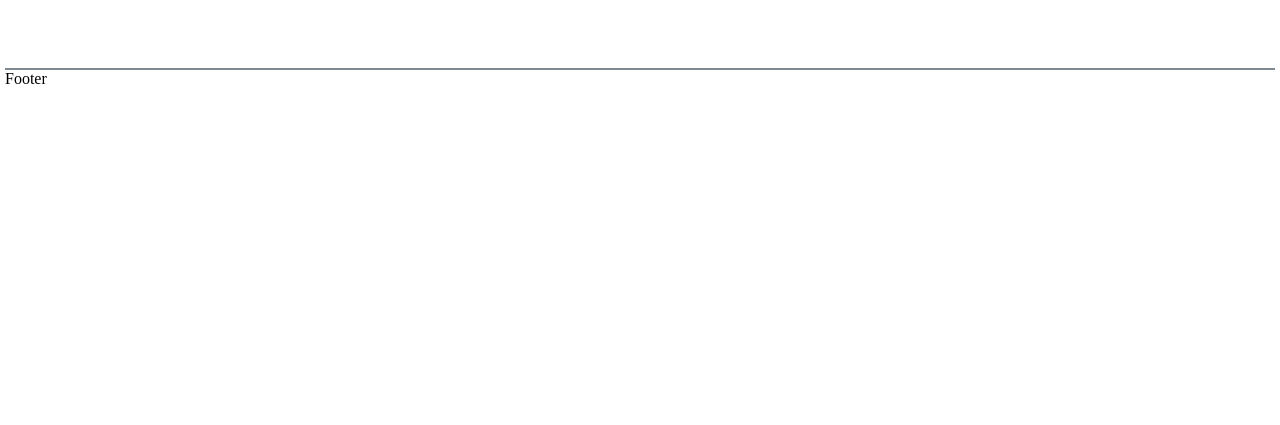
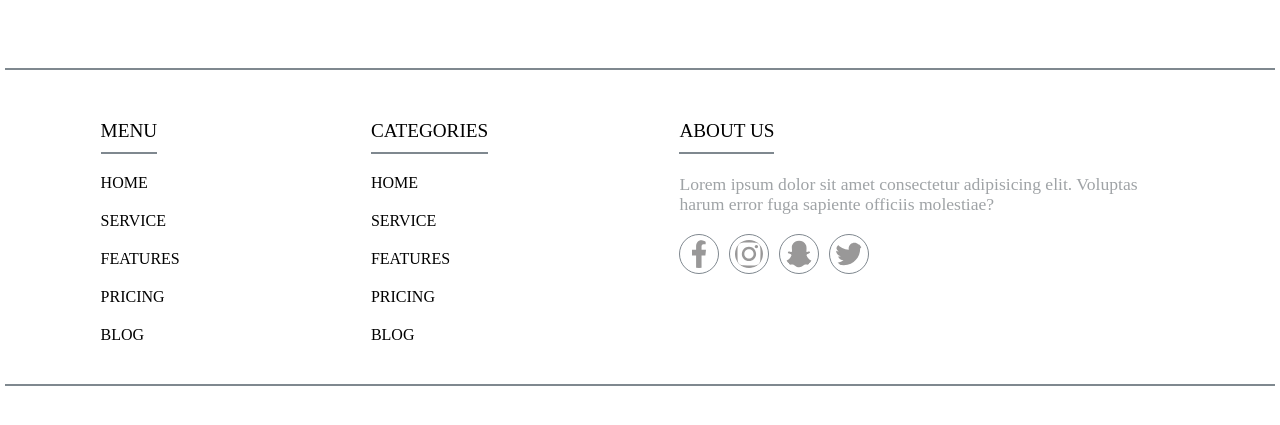
Before and after one commit to Kapilrohilla/Blog-frontend, a React (Vite) app: page / in a window 1280 px wide. Shown: the part 4832-5257 px from the top of the page. Before the commit the page ends 4925 px from the top, so only its background shows below. Built offline with nearby package versions, Linux system fonts and the light colour scheme; no server answers.

Commit message:
Footer completed

```diff
--- a/src/component/Footer/Footer.jsx
+++ b/src/component/Footer/Footer.jsx
@@ -2,8 +2,45 @@ import React from 'react';
 import './Footer.scss';
 const Footer = () => {
     return (
-        <div>
-            Footer
+        <div className='footer'>
+            <div className="top">
+                <div className="col1">
+                    <h3>Menu</h3>
+                    <ul>
+                        <li>home</li>
+                        <li>Service</li>
+                        <li>Features</li>
+                        <li>Pricing</li>
+                        <li>blog</li>
+                    </ul>
+                </div>
+                <div className="col2">
+                    <h3>Categories</h3>
+                    <ul>
+                        <li>home</li>
+                        <li>Service</li>
+                        <li>Features</li>
+                        <li>Pricing</li>
+                        <li>blog</li>
+                    </ul>
+                </div>
+                <div className="aboutus">
+                    <h3>About us</h3>
+                    <p className="detail">
+                        Lorem ipsum dolor sit amet consectetur adipisicing elit. Voluptas harum error fuga sapiente officiis molestiae?
+                    </p>
+                    <div className="social">
+                        <img src="/image/facebook.svg" alt="fb" />
+                        <img src="/image/instagram.svg" alt="insta" />
+                        <img src="/image/snapchat.svg" alt="snap" />
+                        <img src="/image/twitter.svg" alt="tweet" />
+                    </div>
+                </div>
+
+            </div>
+            <div className="bottom">
+
+            </div>
         </div>
     )
 }
--- a/src/component/Footer/Footer.scss
+++ b/src/component/Footer/Footer.scss
@@ -0,0 +1,103 @@
+.footer {
+    @import url('https://fonts.googleapis.com/css2?family=Roboto+Slab&display=swap');
+    font-family: 'Roboto Slab', serif;
+
+    padding-block: 40px;
+
+    .top {
+        display: flex;
+        justify-content: space-around;
+        padding-bottom: 40px;
+        border-bottom: 2px solid #7f888f;
+
+        .col1,
+        .col2 {
+
+            h3 {
+                font-weight: 500;
+                font-size: 1.2rem;
+                font-style: bolder;
+                text-transform: uppercase;
+                padding-block: 10px;
+                border-bottom: 2px solid #7f888f;
+                width: fit-content;
+                margin-bottom: 20px;
+            }
+
+            ul {
+                list-style: none;
+                display: flex;
+                flex-direction: column;
+                gap: 20px;
+
+                li {
+                    text-transform: uppercase;
+                }
+            }
+        }
+
+        .aboutus {
+            h3 {
+                font-weight: 500;
+                font-size: 1.2rem;
+                font-style: bolder;
+                text-transform: uppercase;
+                padding-block: 10px;
+                border-bottom: 2px solid #7f888f;
+                width: fit-content;
+                margin-bottom: 20px;
+            }
+
+            .detail {
+                color: #9fa3a6;
+                font-size: 1.1rem;
+                max-width: 500px;
+                line-height: 20px;
+                margin-bottom: 20px;
+            }
+
+            .social {
+                display: flex;
+                width: fit-content;
+                gap: 10px;
+
+                img {
+                    border-radius: 50%;
+                    padding: 5px;
+                    border: 1px solid #7f888f;
+                    height: 40px;
+                    width: 40px;
+                    object-fit: cover;
+                    cursor: pointer;
+                }
+            }
+        }
+    }
+
+    .bottom {
+        padding-block: 40px;
+
+    }
+}
+
+@media screen and (max-width: 800px) {
+    .footer {
+        .top {
+            display: grid;
+            justify-items: center;
+            grid-template-columns: 1fr 1fr;
+
+            .aboutus {
+                grid-column: 1/-1;
+                display: flex;
+                flex-direction: column;
+                align-items: center;
+                margin-top: 20px;
+
+                p {
+                    text-align: center;
+                }
+            }
+        }
+    }
+}
--- a/src/component/NavBar/NavBar.jsx
+++ b/src/component/NavBar/NavBar.jsx
@@ -1,5 +1,6 @@
 import React, { useState } from 'react';
 import "./NavBar.scss";
+import { Link } from 'react-router-dom';
 const NavBar = () => {
     const [navOpen, setNavOpen] = useState(false);
     return (
@@ -14,9 +15,9 @@ const NavBar = () => {
                 </div>
                 <h2>Menu</h2>
                 <ul>
-                    <li>HOMEPAGE</li>
-                    <li>JOBS</li>
-                    <li>UPCOMING</li>
+                    <li><Link onClick={() => setNavOpen(false)} className='link' to="/news">NEWS</Link></li>
+                    <li><Link onClick={() => setNavOpen(false)} className='link' to="/jobs">JOBS</Link></li>
+                    <li><Link onClick={() => setNavOpen(false)} className='link' to="upcoming">UPCOMING</Link></li>
                 </ul>
             </nav>
             <div className='container'>
--- a/src/component/NavBar/NavBar.scss
+++ b/src/component/NavBar/NavBar.scss
@@ -55,6 +55,11 @@
                 padding-block: 10px;
                 color: #7f888f;
                 border-bottom: 2px solid #9fa3a6;
+
+                .link {
+                    color: unset;
+                    text-decoration: none;
+                }
             }
         }
 
```
